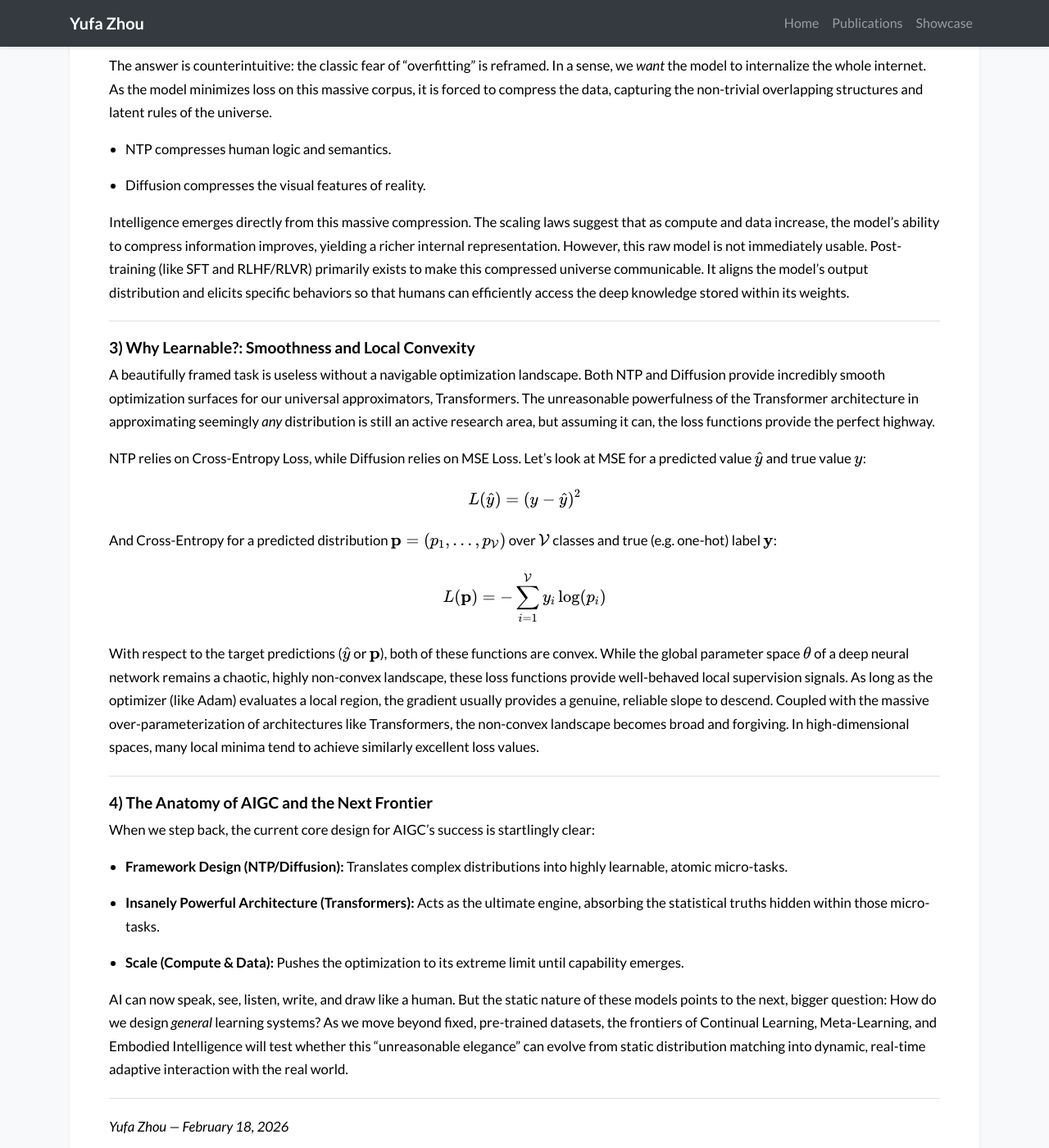
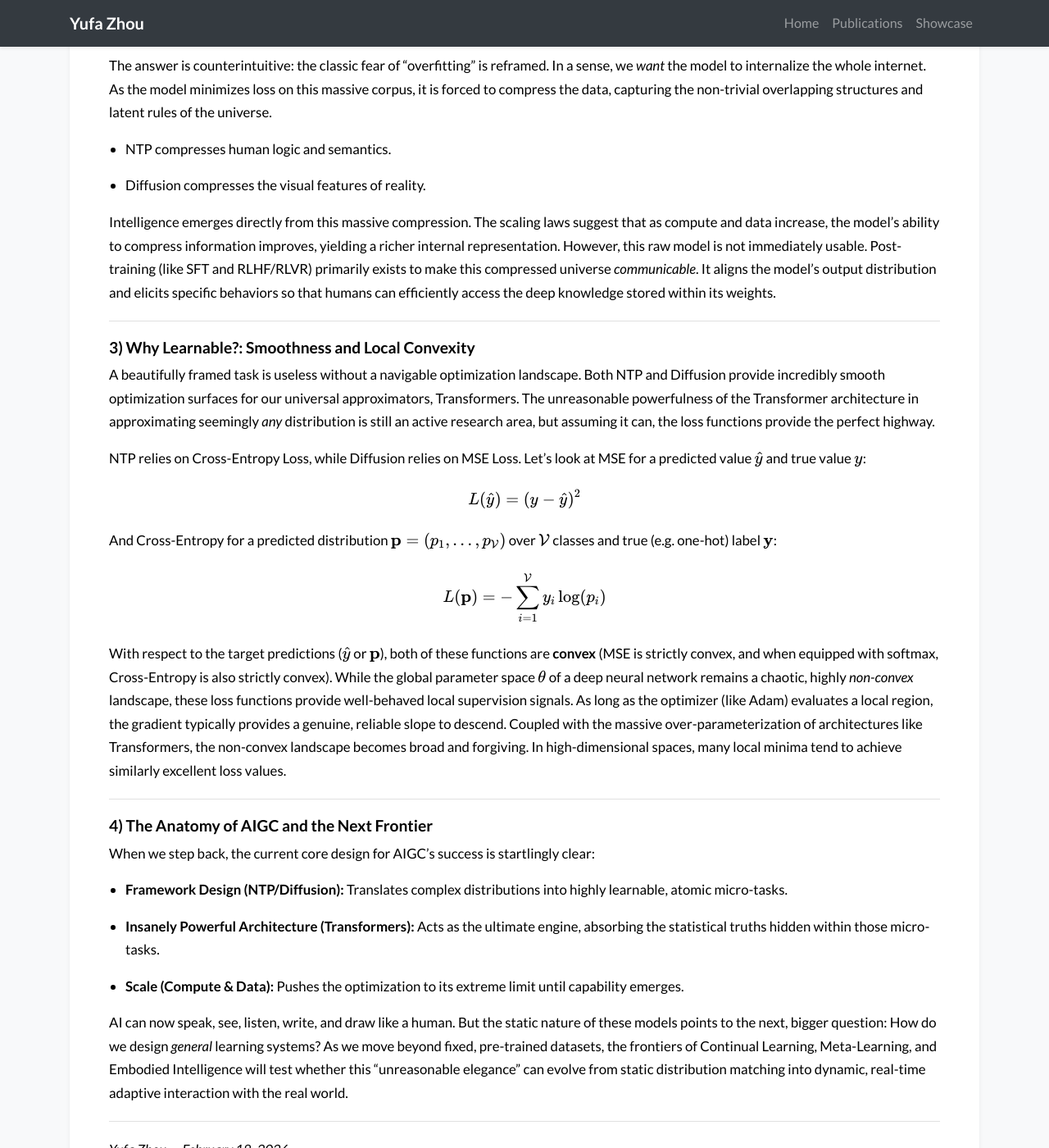
Before and after one commit to MasterZhou1/MasterZhou1.github.io, a Jekyll site: the page built from articles/learnability.md, in a window 1280 px wide and 1400 px high, scrolled down 1565 px. Shown: the whole window at 82% size. Built offline with Jekyll 4.4.1, drawn with Linux system fonts in a browser that asks for light colours; nearby versions of some CDN libraries; a style sheet for code colours, icons or effects is not loaded; some of the changed text lies outside the part shown.

Commit message:
update article

```diff
--- a/articles/learnability.md
+++ b/articles/learnability.md
@@ -58,7 +58,7 @@ The answer is counterintuitive: the classic fear of "overfitting" is reframed. I
 
 - Diffusion compresses the visual features of reality.
 
-Intelligence emerges directly from this massive compression. The scaling laws suggest that as compute and data increase, the model's ability to compress information improves, yielding a richer internal representation. However, this raw model is not immediately usable. Post-training (like SFT and RLHF/RLVR) primarily exists to make this compressed universe communicable. It aligns the model's output distribution and elicits specific behaviors so that humans can efficiently access the deep knowledge stored within its weights.
+Intelligence emerges directly from this massive compression. The scaling laws suggest that as compute and data increase, the model's ability to compress information improves, yielding a richer internal representation. However, this raw model is not immediately usable. Post-training (like SFT and RLHF/RLVR) primarily exists to make this compressed universe *communicable*. It aligns the model's output distribution and elicits specific behaviors so that humans can efficiently access the deep knowledge stored within its weights.
 
 ---
 
@@ -78,7 +78,7 @@ $$
 L(\mathbf{p}) = -\sum_{i=1}^{\mathcal{V}} y_i \log(p_i)
 $$
 
-With respect to the target predictions ($\hat{y}$ or $\mathbf{p}$), both of these functions are convex. While the global parameter space $\theta$ of a deep neural network remains a chaotic, highly non-convex landscape, these loss functions provide well-behaved local supervision signals. As long as the optimizer (like Adam) evaluates a local region, the gradient usually provides a genuine, reliable slope to descend. Coupled with the massive over-parameterization of architectures like Transformers, the non-convex landscape becomes broad and forgiving. In high-dimensional spaces, many local minima tend to achieve similarly excellent loss values.
+With respect to the target predictions ($\hat{y}$ or $\mathbf{p}$), both of these functions are **convex** (MSE is strictly convex, and when equipped with softmax, Cross-Entropy is also strictly convex). While the global parameter space $\theta$ of a deep neural network remains a chaotic, highly *non-convex* landscape, these loss functions provide well-behaved local supervision signals. As long as the optimizer (like Adam) evaluates a local region, the gradient typically provides a genuine, reliable slope to descend. Coupled with the massive over-parameterization of architectures like Transformers, the non-convex landscape becomes broad and forgiving. In high-dimensional spaces, many local minima tend to achieve similarly excellent loss values.
 
 ---
 
```
Also changed, not shown: other parts of articles/learnability.md (+1 -1 lines).
